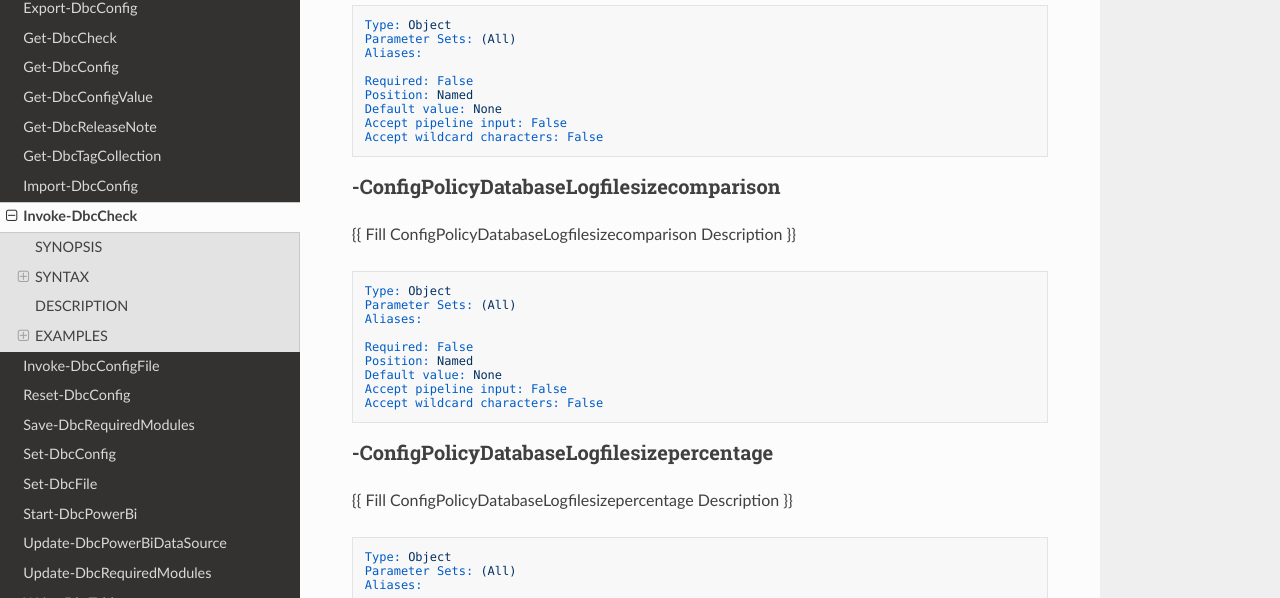
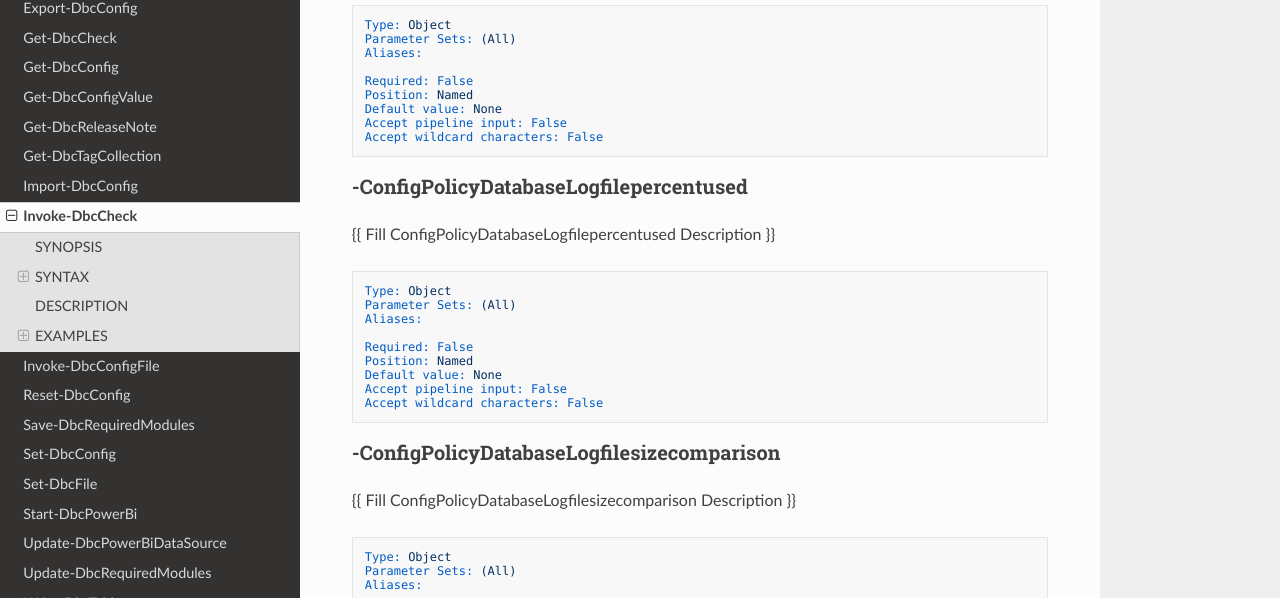
Before and after one commit to dataplat/dbachecks, an MkDocs documentation site: the page built from docs/functions/Invoke-DbcCheck.md, in a window 1280 px wide and 900 px high, scrolled down 34859 px. Shown: the part 242-840 px from the top of the window. Built offline with MkDocs 1.6.1, drawn with Linux system fonts in a browser that asks for light colours; nearby versions of some CDN libraries; old or Windows-style settings are respelled for this version of MkDocs; some of the changed text lies outside the part shown.

Commit message:
updated docs ***NO_CI***

````diff
--- a/docs/functions/Invoke-DbcCheck.md
+++ b/docs/functions/Invoke-DbcCheck.md
@@ -53,32 +53,32 @@ Invoke-DbcCheck [-Script <Object[]>] [-TestName <String[]>] [-EnableExit] [[-Che
  [-ConfigPolicyDatabaseFilegrowthdaystocheck <Object>] [-ConfigPolicyDatabaseFilegrowthexcludedb <Object>]
  [-ConfigPolicyDatabaseFilegrowthfreespacethreshold <Object>] [-ConfigPolicyDatabaseFilegrowthtype <Object>]
  [-ConfigPolicyDatabaseFilegrowthvalue <Object>] [-ConfigPolicyDatabaseLogfilecount <Object>]
- [-ConfigPolicyDatabaseLogfilesizecomparison <Object>] [-ConfigPolicyDatabaseLogfilesizepercentage <Object>]
- [-ConfigPolicyDatabaseMaxdop <Object>] [-ConfigPolicyDatabaseMaxdopexcludedb <Object>]
- [-ConfigPolicyDatabaseMaxvlf <Object>] [-ConfigPolicyDatabaseStatusExcludeoffline <Object>]
- [-ConfigPolicyDatabaseStatusExcludereadonly <Object>] [-ConfigPolicyDatabaseStatusExcluderestoring <Object>]
- [-ConfigPolicyDatabaseTrustworthyexcludedb <Object>] [-ConfigPolicyDatabaseWrongcollation <Object>]
- [-ConfigPolicyDbccMaxdays <Object>] [-ConfigPolicyDiskspacePercentfree <Object>]
- [-ConfigPolicyDumpMaxcount <Object>] [-ConfigPolicyErrorlogLogcount <Object>]
- [-ConfigPolicyErrorlogWarningwindow <Object>] [-ConfigPolicyHadrAgtcpport <Object>]
- [-ConfigPolicyHadrEndpointname <Object>] [-ConfigPolicyHadrEndpointport <Object>]
- [-ConfigPolicyHadrFailureconditionlevel <Object>] [-ConfigPolicyHadrHealthchecktimeout <Object>]
- [-ConfigPolicyHadrLeasetimeout <Object>] [-ConfigPolicyHadrSessiontimeout <Object>]
- [-ConfigPolicyHadrTcpport <Object>] [-ConfigPolicyIdentityUsagepercent <Object>]
- [-ConfigPolicyInstanceMemorydumpsdaystocheck <Object>] [-ConfigPolicyInstanceSqlenginestart <Object>]
- [-ConfigPolicyInstanceSqlenginestate <Object>] [-ConfigPolicyInstancemaxdopExcludeinstance <Object>]
- [-ConfigPolicyInstancemaxdopMaxdop <Object>] [-ConfigPolicyInstancemaxdopUserecommended <Object>]
- [-ConfigPolicyInvaliddbownerExcludedb <Object>] [-ConfigPolicyInvaliddbownerName <Object>]
- [-ConfigPolicyNetworkLatencymaxms <Object>] [-ConfigPolicyOlaCommandLogCleanUp <Object>]
- [-ConfigPolicyOlaCommandLogenabled <Object>] [-ConfigPolicyOlaCommandLogscheduled <Object>]
- [-ConfigPolicyOlaDatabase <Object>] [-ConfigPolicyOlaDeleteBackupHistoryCleanUp <Object>]
- [-ConfigPolicyOlaDeleteBackupHistoryenabled <Object>] [-ConfigPolicyOlaDeleteBackupHistoryscheduled <Object>]
- [-ConfigPolicyOlaInstalled <Object>] [-ConfigPolicyOlaOutputFileCleanUp <Object>]
- [-ConfigPolicyOlaOutputFileCleanupenabled <Object>] [-ConfigPolicyOlaOutputFileCleanupscheduled <Object>]
- [-ConfigPolicyOlaPurgeJobHistoryCleanUp <Object>] [-ConfigPolicyOlaPurgeJobHistoryenabled <Object>]
- [-ConfigPolicyOlaPurgeJobHistoryscheduled <Object>] [-ConfigPolicyOlaSystemfullenabled <Object>]
- [-ConfigPolicyOlaSystemfullretention <Object>] [-ConfigPolicyOlaSystemfullscheduled <Object>]
- [-ConfigPolicyOlaSystemIntegrityCheckenabled <Object>]
+ [-ConfigPolicyDatabaseLogfilepercentused <Object>] [-ConfigPolicyDatabaseLogfilesizecomparison <Object>]
+ [-ConfigPolicyDatabaseLogfilesizepercentage <Object>] [-ConfigPolicyDatabaseMaxdop <Object>]
+ [-ConfigPolicyDatabaseMaxdopexcludedb <Object>] [-ConfigPolicyDatabaseMaxvlf <Object>]
+ [-ConfigPolicyDatabaseStatusExcludeoffline <Object>] [-ConfigPolicyDatabaseStatusExcludereadonly <Object>]
+ [-ConfigPolicyDatabaseStatusExcluderestoring <Object>] [-ConfigPolicyDatabaseTrustworthyexcludedb <Object>]
+ [-ConfigPolicyDatabaseWrongcollation <Object>] [-ConfigPolicyDbccMaxdays <Object>]
+ [-ConfigPolicyDiskspacePercentfree <Object>] [-ConfigPolicyDumpMaxcount <Object>]
+ [-ConfigPolicyErrorlogLogcount <Object>] [-ConfigPolicyErrorlogWarningwindow <Object>]
+ [-ConfigPolicyHadrAgtcpport <Object>] [-ConfigPolicyHadrEndpointname <Object>]
+ [-ConfigPolicyHadrEndpointport <Object>] [-ConfigPolicyHadrFailureconditionlevel <Object>]
+ [-ConfigPolicyHadrHealthchecktimeout <Object>] [-ConfigPolicyHadrLeasetimeout <Object>]
+ [-ConfigPolicyHadrSessiontimeout <Object>] [-ConfigPolicyHadrTcpport <Object>]
+ [-ConfigPolicyIdentityUsagepercent <Object>] [-ConfigPolicyInstanceMemorydumpsdaystocheck <Object>]
+ [-ConfigPolicyInstanceSqlenginestart <Object>] [-ConfigPolicyInstanceSqlenginestate <Object>]
+ [-ConfigPolicyInstancemaxdopExcludeinstance <Object>] [-ConfigPolicyInstancemaxdopMaxdop <Object>]
+ [-ConfigPolicyInstancemaxdopUserecommended <Object>] [-ConfigPolicyInvaliddbownerExcludedb <Object>]
+ [-ConfigPolicyInvaliddbownerName <Object>] [-ConfigPolicyNetworkLatencymaxms <Object>]
+ [-ConfigPolicyOlaCommandLogCleanUp <Object>] [-ConfigPolicyOlaCommandLogenabled <Object>]
+ [-ConfigPolicyOlaCommandLogscheduled <Object>] [-ConfigPolicyOlaDatabase <Object>]
+ [-ConfigPolicyOlaDeleteBackupHistoryCleanUp <Object>] [-ConfigPolicyOlaDeleteBackupHistoryenabled <Object>]
+ [-ConfigPolicyOlaDeleteBackupHistoryscheduled <Object>] [-ConfigPolicyOlaInstalled <Object>]
+ [-ConfigPolicyOlaOutputFileCleanUp <Object>] [-ConfigPolicyOlaOutputFileCleanupenabled <Object>]
+ [-ConfigPolicyOlaOutputFileCleanupscheduled <Object>] [-ConfigPolicyOlaPurgeJobHistoryCleanUp <Object>]
+ [-ConfigPolicyOlaPurgeJobHistoryenabled <Object>] [-ConfigPolicyOlaPurgeJobHistoryscheduled <Object>]
+ [-ConfigPolicyOlaSystemfullenabled <Object>] [-ConfigPolicyOlaSystemfullretention <Object>]
+ [-ConfigPolicyOlaSystemfullscheduled <Object>] [-ConfigPolicyOlaSystemIntegrityCheckenabled <Object>]
  [-ConfigPolicyOlaSystemIntegrityCheckscheduled <Object>] [-ConfigPolicyOlaUserdiffenabled <Object>]
  [-ConfigPolicyOlaUserdiffretention <Object>] [-ConfigPolicyOlaUserdiffscheduled <Object>]
  [-ConfigPolicyOlaUserfullenabled <Object>] [-ConfigPolicyOlaUserfullretention <Object>]
@@ -181,32 +181,32 @@ Invoke-DbcCheck [-Script <Object[]>] [-TestName <String[]>] [-EnableExit] [[-Che
  [-ConfigPolicyDatabaseFilegrowthdaystocheck <Object>] [-ConfigPolicyDatabaseFilegrowthexcludedb <Object>]
  [-ConfigPolicyDatabaseFilegrowthfreespacethreshold <Object>] [-ConfigPolicyDatabaseFilegrowthtype <Object>]
  [-ConfigPolicyDatabaseFilegrowthvalue <Object>] [-ConfigPolicyDatabaseLogfilecount <Object>]
- [-ConfigPolicyDatabaseLogfilesizecomparison <Object>] [-ConfigPolicyDatabaseLogfilesizepercentage <Object>]
- [-ConfigPolicyDatabaseMaxdop <Object>] [-ConfigPolicyDatabaseMaxdopexcludedb <Object>]
- [-ConfigPolicyDatabaseMaxvlf <Object>] [-ConfigPolicyDatabaseStatusExcludeoffline <Object>]
- [-ConfigPolicyDatabaseStatusExcludereadonly <Object>] [-ConfigPolicyDatabaseStatusExcluderestoring <Object>]
- [-ConfigPolicyDatabaseTrustworthyexcludedb <Object>] [-ConfigPolicyDatabaseWrongcollation <Object>]
- [-ConfigPolicyDbccMaxdays <Object>] [-ConfigPolicyDiskspacePercentfree <Object>]
- [-ConfigPolicyDumpMaxcount <Object>] [-ConfigPolicyErrorlogLogcount <Object>]
- [-ConfigPolicyErrorlogWarningwindow <Object>] [-ConfigPolicyHadrAgtcpport <Object>]
- [-ConfigPolicyHadrEndpointname <Object>] [-ConfigPolicyHadrEndpointport <Object>]
- [-ConfigPolicyHadrFailureconditionlevel <Object>] [-ConfigPolicyHadrHealthchecktimeout <Object>]
- [-ConfigPolicyHadrLeasetimeout <Object>] [-ConfigPolicyHadrSessiontimeout <Object>]
- [-ConfigPolicyHadrTcpport <Object>] [-ConfigPolicyIdentityUsagepercent <Object>]
- [-ConfigPolicyInstanceMemorydumpsdaystocheck <Object>] [-ConfigPolicyInstanceSqlenginestart <Object>]
- [-ConfigPolicyInstanceSqlenginestate <Object>] [-ConfigPolicyInstancemaxdopExcludeinstance <Object>]
- [-ConfigPolicyInstancemaxdopMaxdop <Object>] [-ConfigPolicyInstancemaxdopUserecommended <Object>]
- [-ConfigPolicyInvaliddbownerExcludedb <Object>] [-ConfigPolicyInvaliddbownerName <Object>]
- [-ConfigPolicyNetworkLatencymaxms <Object>] [-ConfigPolicyOlaCommandLogCleanUp <Object>]
- [-ConfigPolicyOlaCommandLogenabled <Object>] [-ConfigPolicyOlaCommandLogscheduled <Object>]
- [-ConfigPolicyOlaDatabase <Object>] [-ConfigPolicyOlaDeleteBackupHistoryCleanUp <Object>]
- [-ConfigPolicyOlaDeleteBackupHistoryenabled <Object>] [-ConfigPolicyOlaDeleteBackupHistoryscheduled <Object>]
- [-ConfigPolicyOlaInstalled <Object>] [-ConfigPolicyOlaOutputFileCleanUp <Object>]
- [-ConfigPolicyOlaOutputFileCleanupenabled <Object>] [-ConfigPolicyOlaOutputFileCleanupscheduled <Object>]
- [-ConfigPolicyOlaPurgeJobHistoryCleanUp <Object>] [-ConfigPolicyOlaPurgeJobHistoryenabled <Object>]
- [-ConfigPolicyOlaPurgeJobHistoryscheduled <Object>] [-ConfigPolicyOlaSystemfullenabled <Object>]
- [-ConfigPolicyOlaSystemfullretention <Object>] [-ConfigPolicyOlaSystemfullscheduled <Object>]
- [-ConfigPolicyOlaSystemIntegrityCheckenabled <Object>]
+ [-ConfigPolicyDatabaseLogfilepercentused <Object>] [-ConfigPolicyDatabaseLogfilesizecomparison <Object>]
+ [-ConfigPolicyDatabaseLogfilesizepercentage <Object>] [-ConfigPolicyDatabaseMaxdop <Object>]
+ [-ConfigPolicyDatabaseMaxdopexcludedb <Object>] [-ConfigPolicyDatabaseMaxvlf <Object>]
+ [-ConfigPolicyDatabaseStatusExcludeoffline <Object>] [-ConfigPolicyDatabaseStatusExcludereadonly <Object>]
+ [-ConfigPolicyDatabaseStatusExcluderestoring <Object>] [-ConfigPolicyDatabaseTrustworthyexcludedb <Object>]
+ [-ConfigPolicyDatabaseWrongcollation <Object>] [-ConfigPolicyDbccMaxdays <Object>]
+ [-ConfigPolicyDiskspacePercentfree <Object>] [-ConfigPolicyDumpMaxcount <Object>]
+ [-ConfigPolicyErrorlogLogcount <Object>] [-ConfigPolicyErrorlogWarningwindow <Object>]
+ [-ConfigPolicyHadrAgtcpport <Object>] [-ConfigPolicyHadrEndpointname <Object>]
+ [-ConfigPolicyHadrEndpointport <Object>] [-ConfigPolicyHadrFailureconditionlevel <Object>]
+ [-ConfigPolicyHadrHealthchecktimeout <Object>] [-ConfigPolicyHadrLeasetimeout <Object>]
+ [-ConfigPolicyHadrSessiontimeout <Object>] [-ConfigPolicyHadrTcpport <Object>]
+ [-ConfigPolicyIdentityUsagepercent <Object>] [-ConfigPolicyInstanceMemorydumpsdaystocheck <Object>]
+ [-ConfigPolicyInstanceSqlenginestart <Object>] [-ConfigPolicyInstanceSqlenginestate <Object>]
+ [-ConfigPolicyInstancemaxdopExcludeinstance <Object>] [-ConfigPolicyInstancemaxdopMaxdop <Object>]
+ [-ConfigPolicyInstancemaxdopUserecommended <Object>] [-ConfigPolicyInvaliddbownerExcludedb <Object>]
+ [-ConfigPolicyInvaliddbownerName <Object>] [-ConfigPolicyNetworkLatencymaxms <Object>]
+ [-ConfigPolicyOlaCommandLogCleanUp <Object>] [-ConfigPolicyOlaCommandLogenabled <Object>]
+ [-ConfigPolicyOlaCommandLogscheduled <Object>] [-ConfigPolicyOlaDatabase <Object>]
+ [-ConfigPolicyOlaDeleteBackupHistoryCleanUp <Object>] [-ConfigPolicyOlaDeleteBackupHistoryenabled <Object>]
+ [-ConfigPolicyOlaDeleteBackupHistoryscheduled <Object>] [-ConfigPolicyOlaInstalled <Object>]
+ [-ConfigPolicyOlaOutputFileCleanUp <Object>] [-ConfigPolicyOlaOutputFileCleanupenabled <Object>]
+ [-ConfigPolicyOlaOutputFileCleanupscheduled <Object>] [-ConfigPolicyOlaPurgeJobHistoryCleanUp <Object>]
+ [-ConfigPolicyOlaPurgeJobHistoryenabled <Object>] [-ConfigPolicyOlaPurgeJobHistoryscheduled <Object>]
+ [-ConfigPolicyOlaSystemfullenabled <Object>] [-ConfigPolicyOlaSystemfullretention <Object>]
+ [-ConfigPolicyOlaSystemfullscheduled <Object>] [-ConfigPolicyOlaSystemIntegrityCheckenabled <Object>]
  [-ConfigPolicyOlaSystemIntegrityCheckscheduled <Object>] [-ConfigPolicyOlaUserdiffenabled <Object>]
  [-ConfigPolicyOlaUserdiffretention <Object>] [-ConfigPolicyOlaUserdiffscheduled <Object>]
  [-ConfigPolicyOlaUserfullenabled <Object>] [-ConfigPolicyOlaUserfullretention <Object>]
@@ -1999,6 +1999,21 @@ Accept pipeline input: False
 Accept wildcard characters: False
 ```
 
+### -ConfigPolicyDatabaseLogfilepercentused
+{{ Fill ConfigPolicyDatabaseLogfilepercentused Description }}
+
+```yaml
+Type: Object
+Parameter Sets: (All)
+Aliases:
+
+Required: False
+Position: Named
+Default value: None
+Accept pipeline input: False
+Accept wildcard characters: False
+```
+
 ### -ConfigPolicyDatabaseLogfilesizecomparison
 {{ Fill ConfigPolicyDatabaseLogfilesizecomparison Description }}
 
--- a/mkdocs.yml
+++ b/mkdocs.yml
@@ -1,9 +1,9 @@
 site_name: dbachecks
 repo_url: https://github.com/sqlcollaborative/dbachecks
 site_author: The Beard
-edit_uri: edit/main/docs/
+edit_uri: edit/master/docs/
 theme: readthedocs
-copyright: "dbachecks is licensed under the <a href='https://github.com/sqlcollaborative/dbachecks/raw/main/LICENSE'>MIT license"
+copyright: "dbachecks is licensed under the <a href='https://github.com/sqlcollaborative/dbachecks/raw/master/LICENSE'>MIT license"
 pages:
   - Home: index.md
   - Release Notes: RELEASE.md
````
Also changed, not shown: docs/RELEASE.md (+17 -3 lines), docs/functions/Export-DbcConfig.md (+3 -3 lines), docs/functions/Get-DbcConfig.md (+2 -2 lines).
